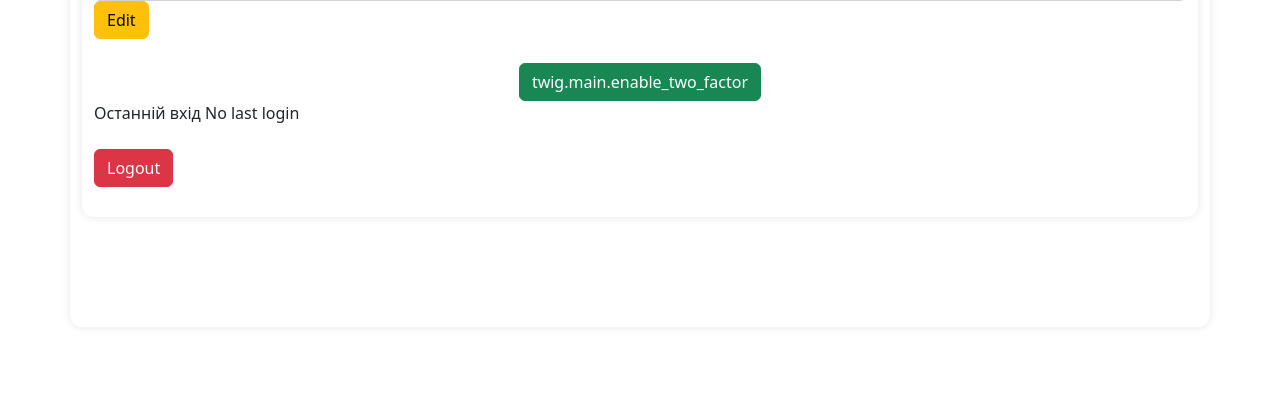
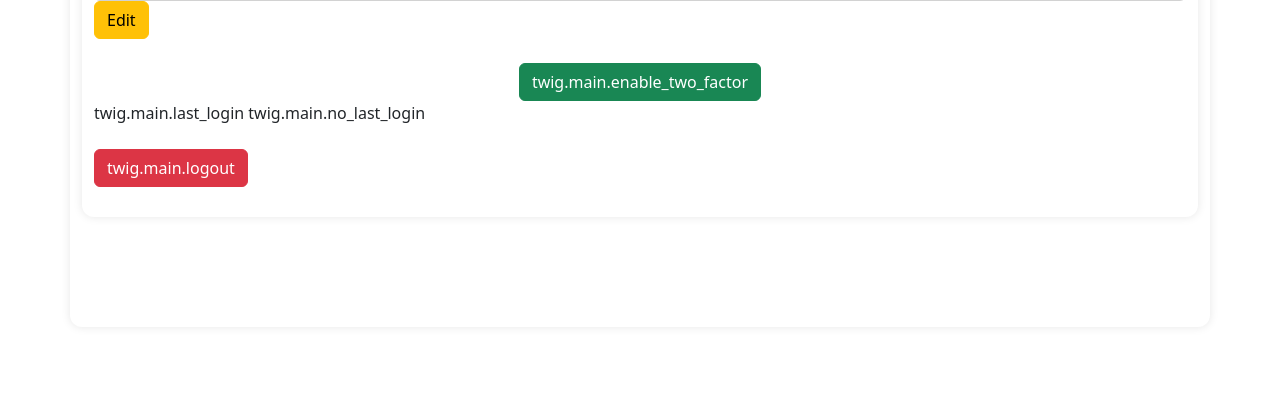
Before and after one commit to Iakubovskiy/stfalcon-authenticator-project, a Symfony app: template templates/main.html.twig in a window 1280 px wide. Shown: the part 908-1315 px from the top of the page. Run offline with Twig, Linux system fonts and the light colour scheme; the template is opened without the code that fills it, so the values that code supplies are empty; some libraries are stand-ins or nearby versions.

Commit message:
null check instead of is instance of, comments in yaml returned, templates changed

```diff
--- a/src/User/User.php
+++ b/src/User/User.php
@@ -166,7 +166,7 @@ class User implements UserInterface, PasswordAuthenticatedUserInterface, TwoFact
 
     public function getTotpAuthenticationConfiguration(): ?TotpConfigurationInterface
     {
-        if (! $this->secretKey instanceof SecretKey) {
+        if ($this->secretKey === null) {
             throw new RuntimeException();
         }
 
--- a/templates/main.html.twig
+++ b/templates/main.html.twig
@@ -27,23 +27,48 @@
                     {{ 'twig.main.disable_two_factor' | trans }}
                 </button>
                 {% else %}
-                    <button class="btn btn-success w-auto mt-4" data-bs-toggle="modal" data-bs-target="#disable2FAModal">
+                    <button class="btn btn-success w-auto mt-4" data-bs-toggle="modal" data-bs-target="#enable2FAModal">
                         {{ 'twig.main.enable_two_factor' | trans }}
                     </button>
             {% endif %}
         </div>
         <div>
-            Останній вхід {{ app.user.lastLogin ? app.user.lastLogin|date('Y-m-d H:i:s', 'Europe/Kiev') : 'No last login' }}
+            {{ 'twig.main.last_login' | trans}} {{ app.user.lastLogin ? app.user.lastLogin|date('Y-m-d H:i:s', 'Europe/Kiev') : ('twig.main.no_last_login' | trans) }}
         </div>
-        <a href="{{ path('app_logout') }}" class="btn btn-danger w-auto mt-4">Logout</a>
+        <a href="{{ path('app_logout') }}" class="btn btn-danger w-auto mt-4">{{ 'twig.main.logout' | trans }}</a>
+        <div class="modal fade" id="enable2FAModal" tabindex="-1" aria-labelledby="enable2FAModalLabel" aria-hidden="true">
+            <div class="modal-dialog">
+                <div class="modal-content">
+                    <form method="post" action="{{ path('enable_2fa') }}">
 
+                    <div class="modal-header">
+                            <h5 class="modal-title" id="enable2FAModalLabel">{{ 'twig.main.modal.title' | trans }}</h5>
+                            <button type="button" class="btn-close" data-bs-dismiss="modal" aria-label= {{ 'twig.main.modal.button.close' | trans }}></button>
+                        </div>
+                        <div class="modal-body">
+                            <p>{{ 'twig.main.modal.body' | trans }}</p>
+                            <label>
+                                <input type="password" id="password" name="password" class="form-control" required>
+                            </label>
+                            <label>
+                                <input type="hidden" id="id" name="id" class="form-control" value="{{ app.user.id }}">
+                            </label>
+                        </div>
+                        <div class="modal-footer">
+                            <button type="button" class="btn btn-secondary" data-bs-dismiss="modal">{{ 'twig.main.modal.button.cancel' | trans }}</button>
+                            <button type="submit" class="btn btn-success">{{ 'twig.main.enable_two_factor' | trans }}</button>
+                        </div>
+                        <input type="hidden" name="_token" value="{{ csrf_token('enable_2fa') }}">
+                    </form>
+                </div>
+            </div>
+        </div>
         <div class="modal fade" id="disable2FAModal" tabindex="-1" aria-labelledby="disable2FAModalLabel" aria-hidden="true">
             <div class="modal-dialog">
                 <div class="modal-content">
-                    {% set formAction = app.user.totpAuthenticationEnabled ? path('disable_2fa') : path('enable_2fa') %}
-                    <form method="post" action="{{ formAction }}">
+                    <form method="post" action="{{ path('disable_2fa') }}">
 
-                    <div class="modal-header">
+                        <div class="modal-header">
                             <h5 class="modal-title" id="disable2FAModalLabel">{{ 'twig.main.modal.title' | trans }}</h5>
                             <button type="button" class="btn-close" data-bs-dismiss="modal" aria-label= {{ 'twig.main.modal.button.close' | trans }}></button>
                         </div>
@@ -58,9 +83,7 @@
                         </div>
                         <div class="modal-footer">
                             <button type="button" class="btn btn-secondary" data-bs-dismiss="modal">{{ 'twig.main.modal.button.cancel' | trans }}</button>
-                            {% set buttonClass = app.user.totpAuthenticationEnabled ? 'btn-danger' : 'btn-success' %}
-                            {% set buttonText = app.user.totpAuthenticationEnabled ? 'twig.main.disable_two_factor' | trans : 'twig.main.enable_two_factor' | trans %}
-                            <button type="submit" class="btn {{ buttonClass }}">{{ buttonText }}</button>
+                            <button type="submit" class="btn btn-danger">{{ 'twig.main.disable_two_factor' | trans }}</button>
                         </div>
                         <input type="hidden" name="_token" value="{{ csrf_token('disable_2fa') }}">
                     </form>
--- a/templates/security/2fa_form.html.twig
+++ b/templates/security/2fa_form.html.twig
@@ -3,7 +3,7 @@
 
 {% block body %}
 <form method="post" action="{{ path('2fa_login_check') }}">
-    <label for="auth_code">Введіть код:</label>
+    <label for="auth_code">{{ 'twig.two_fa_login.enter_code' | trans }}</label>
     <input type="text" id="auth_code" name="_auth_code" autofocus />
     <button type="submit">{{ 'twig.confirm' | trans }}</button>
 </form>
--- a/translations/messages.uk.yaml
+++ b/translations/messages.uk.yaml
@@ -23,6 +23,9 @@ twig:
         no: Ні
         enable_two_factor: Ввімкнути 2FA
         disable_two_factor: Вимкнути 2FA
+        no_last_login: No last login
+        last_login: Останній вхід
+        logout: Logout
         modal:
             title: Підтвердження пароля
             body: 'Для вимкнення двофакторної автентифікації введіть свій пароль:'
@@ -52,3 +55,6 @@ twig:
         new_password: Новий пароль
         save: Зберегти
         go_back: Повернутися
+
+    two_fa_login:
+        enter_code: 'Введіть код:'
```
Also changed, not shown: 2 other files.
